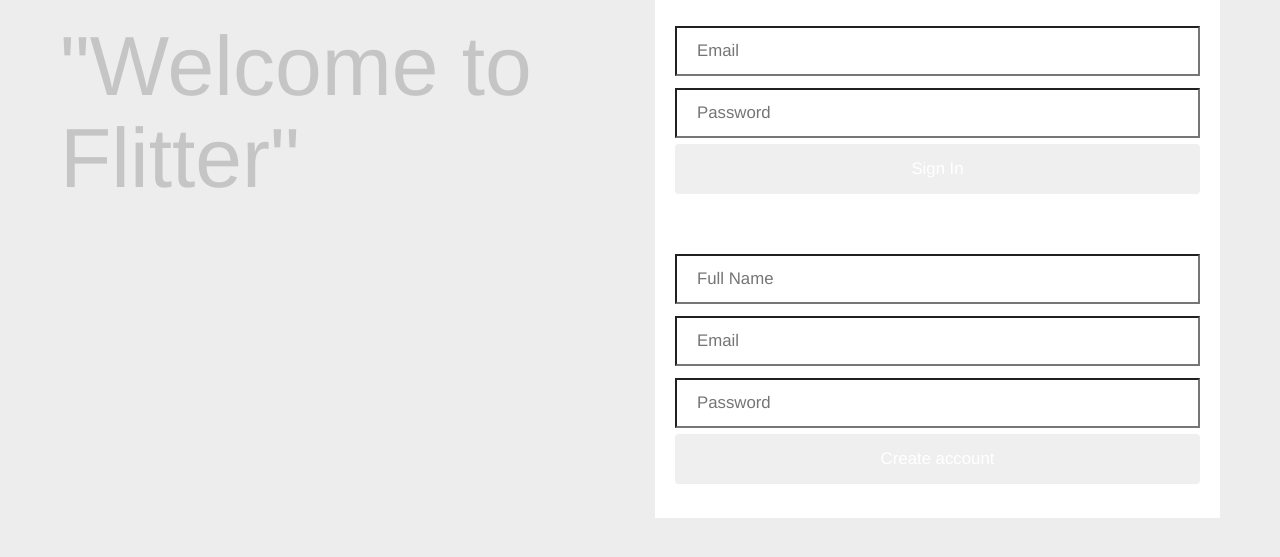
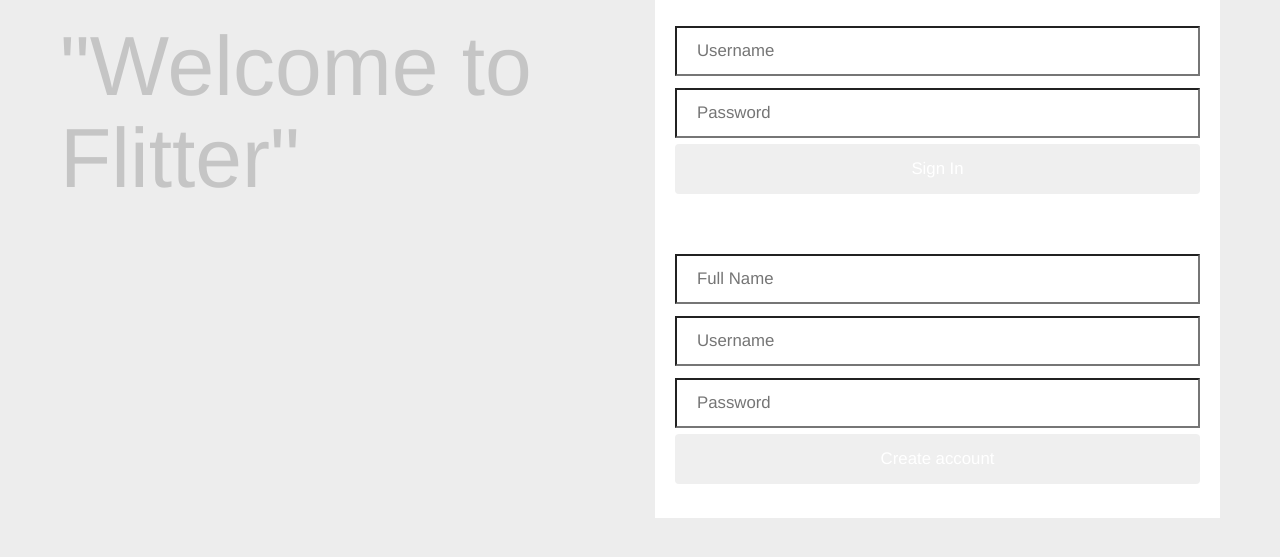
Before and after one commit to kevonc/Flitter, a Flask app: page / in a window 1280 px wide. Shown: the part 74-631 px from the top of the page. Run offline with Flask 2, Linux system fonts and the light colour scheme; some libraries are stand-ins or nearby versions.

Commit message:
Changed email to username for simplication

```diff
--- a/app/forms.py
+++ b/app/forms.py
@@ -4,7 +4,7 @@ from models import db, User
 
 class SignupForm(Form):
   fullname = TextField("Full Name",  [validators.Required("Please enter your full name.")])
-  email = TextField("Email",  [validators.Required("Please enter your email address."), validators.Email("Please enter your email address.")])
+  username = TextField("Username",  [validators.Required("Please enter your username.")])
   password = PasswordField('Password', [validators.Required("Please enter a password.")])
   submit = SubmitField("Create account")
 
@@ -15,15 +15,15 @@ class SignupForm(Form):
     if not Form.validate(self):
       return False
 
-    user = User.query.filter_by(email = self.email.data.lower()).first()
+    user = User.query.filter_by(username = self.username.data.lower()).first()
     if user:
-      self.email.errors.append("That email is already taken")
+      self.username.errors.append("That username is already taken")
       return False
     else:
       return True
 
 class SigninForm(Form):
-  email = TextField("Email",  [validators.Required("Please enter your email address."), validators.Email("Please enter your email address.")])
+  username = TextField("Username",  [validators.Required("Please enter your username.")])
   password = PasswordField('Password', [validators.Required("Please enter a password.")])
   submit = SubmitField("Sign In")
 
@@ -34,11 +34,11 @@ class SigninForm(Form):
     if not Form.validate(self):
       return False
 
-    user = User.query.filter_by(email = self.email.data.lower()).first()
+    user = User.query.filter_by(username = self.username.data.lower()).first()
     if user and user.check_password(self.password.data):
       return True
     else:
-      self.email.errors.append("Invalid e-mail or password")
+      self.username.errors.append("Invalid e-mail or password")
       return False
 
 class NewPost(Form):
--- a/app/models.py
+++ b/app/models.py
@@ -8,13 +8,13 @@ db = SQLAlchemy()
 class User(db.Model):
     id = db.Column(db.Integer, primary_key = True)
     fullname = db.Column(db.String(64), unique = True)
-    email = db.Column(db.String(120), unique = True)
+    username = db.Column(db.String(64), unique = True)
     password = db.Column(db.String(64))
     posts = db.relationship('Post', backref = 'author', lazy = 'dynamic')
 
-    def __init__(self, fullname, email, password):
+    def __init__(self, fullname, username, password):
       self.fullname = fullname.title()
-      self.email = email.lower()
+      self.username = username.lower()
       self.set_password(password)
 
     def set_password(self, password):
--- a/app/templates/index.html
+++ b/app/templates/index.html
@@ -9,7 +9,7 @@
     <div class="col-md-6">
       <div class="form">
         <form action="{{ url_for('signin') }}" method=post>
-          {{ signinform.email(placeholder="Email", class="input-box") }}
+          {{ signinform.username(placeholder="Username", class="input-box") }}
           {{ signinform.password(placeholder="Password", class="input-box") }}
           {{ signinform.submit(class="btn button") }}
         </form>
@@ -17,7 +17,7 @@
       <div class="form">
         <form action="{{ url_for('signup') }}" method=post>
           {{ signupform.fullname(placeholder="Full Name", class="input-box") }}
-          {{ signupform.email(placeholder="Email", class="input-box") }}
+          {{ signupform.username(placeholder="Username", class="input-box") }}
           {{ signupform.password(placeholder="Password", class="input-box") }}
           {{ signupform.submit(class="btn button") }}
         </form>
--- a/app/templates/layout.html
+++ b/app/templates/layout.html
@@ -17,7 +17,7 @@
           <nav>
             <a class="brand" href="/">Flitter</a>
             <div class="user-nav">
-              {% if 'email' in session %}
+              {% if 'username' in session %}
                 <h4>{{ user.fullname }} ( <a href="{{ url_for('logout') }}">Log out</a> )</h4>
               {% endif %}
             </div>
--- a/app/templates/show_posts.html
+++ b/app/templates/show_posts.html
@@ -9,7 +9,7 @@
         <div class="post-item">
           <div class="row">
             <div class="col-md-3">
-              <h4>{{ post.author.email }}</h4><span class="time">{{ post.timestamp }}</span>
+              <h4>{{ post.author.username }}</h4><span class="time">{{ post.timestamp }}</span>
             </div>
             <div class="col-md-9">
               <p>{{ post.content }}</p>
--- a/app/views.py
+++ b/app/views.py
@@ -12,7 +12,7 @@ def index():
     signupform = SignupForm()
     signinform = SigninForm()
 
-    if 'email' in session:
+    if 'username' in session:
         return redirect(url_for('show_posts'))
     else:
         return render_template('index.html', signupform=signupform, signinform=signinform)
@@ -24,14 +24,14 @@ def signup():
 
     if request.method == 'POST':
         input_fullname = signupform.fullname.data
-        input_email = signupform.email.data
+        input_username = signupform.username.data
         input_password = signupform.password.data
-        if input_fullname and input_email and input_password:
-            newuser = models.User(fullname=input_fullname, email=input_email, password=input_password)
+        if input_fullname and input_username and input_password:
+            newuser = models.User(fullname=input_fullname, username=input_username, password=input_password)
             db.session.add(newuser)
             db.session.commit()
 
-            session['email'] = newuser.email
+            session['username'] = newuser.username
             return redirect(url_for('index'))
         else:
             return render_template('index.html', signupform=signupform, signinform=signinform)
@@ -42,29 +42,28 @@ def signin():
     signinform = SigninForm()
 
     if request.method == 'POST':
-        input_email = signinform.email.data
+        input_username = signinform.username.data
         input_password = signinform.password.data
-        user = models.User.query.filter_by(email=input_email).first()
+        user = models.User.query.filter_by(username=input_username).first()
         if user and user.check_password(input_password):
-            print user.email
-            session['email'] = input_email
+            session['username'] = input_username
             return redirect(url_for('show_posts'))
         else:
             return render_template('index.html', signupform=signupform, signinform=signinform)
 
 @app.route('/logout')
 def logout():
-    if 'email' not in session:
+    if 'username' not in session:
         return redirect(url_for('index'))
-    session.pop('email', None)
+    session.pop('username', None)
     return redirect(url_for('index'))
 
 @app.route('/flitter')
 def show_posts():
-    if 'email' not in session:
+    if 'username' not in session:
         return redirect(url_for('index'))
-    email = session['email']
-    user = models.User.query.filter_by(email=email).first()
+    username = session['username']
+    user = models.User.query.filter_by(username=username).first()
 
     # Sorting posts from newest to oldest using timestamp
     posts = user.posts.order_by(models.Post.timestamp.desc())
@@ -75,8 +74,8 @@ def new_post():
     newpostform = NewPost()
 
     if request.method == 'POST':
-        email = session['email']
-        user = models.User.query.filter_by(email=email).first()
+        username = session['username']
+        user = models.User.query.filter_by(username=username).first()
         content = newpostform.content.data
         now = datetime.datetime.now()
         newpost = models.Post(content=content, timestamp=now, author=user)
@@ -84,8 +83,8 @@ def new_post():
         db.session.commit()
         return redirect(url_for('show_posts'))
     else:
-        email = session['email']
-        user = models.User.query.filter_by(email=email).first()
+        username = session['username']
+        user = models.User.query.filter_by(username=username).first()
         return render_template('new_post.html', newpostform=newpostform, user=user)
 
 @app.route('/flitter/<username>')
```
Also changed, not shown: app.db, 4 other files.
